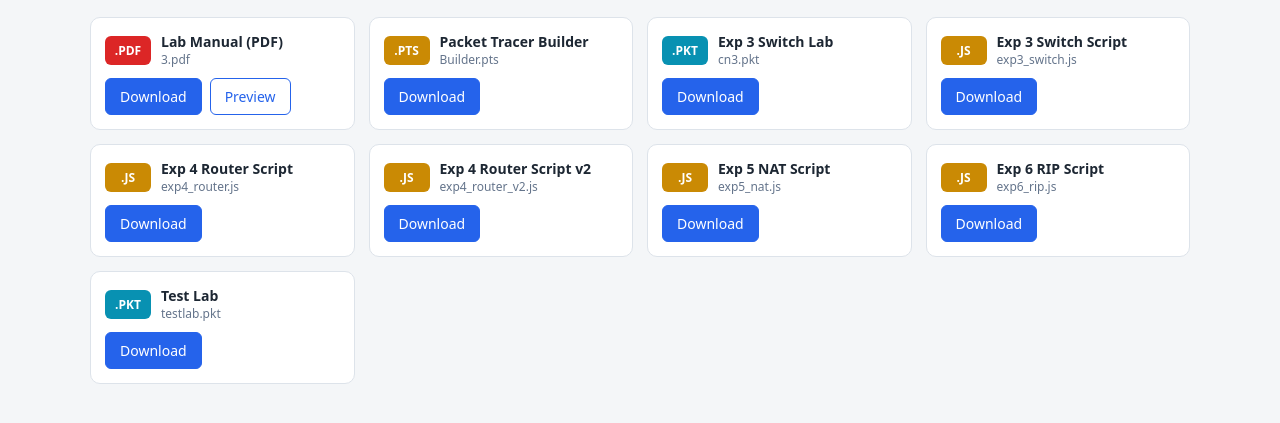
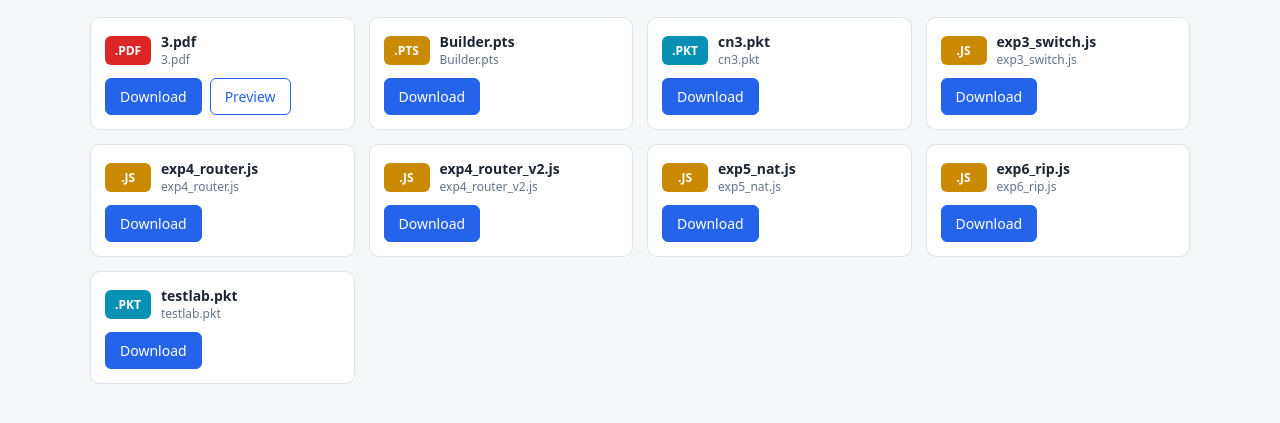
Before and after one commit to delighttagwi/dsa08, a plain HTML site: page index.html in a window 1280 px wide. Shown: the part 61-484 px from the top of the page. Drawn offline with Linux system fonts and the light colour scheme.

Commit message:
Simplify FILES array by removing titles
Removed titles from file entries in the FILES array.

```diff
--- a/index.html
+++ b/index.html
@@ -48,15 +48,15 @@
    then set each src to the file name or path, e.g. "3.pdf" or "files/code.py".
    Any file type works. Add a title if you want a friendlier name. */
 const FILES = [
-  { title: "Lab Manual (PDF)",        src: "3.pdf" },
-  { title: "Packet Tracer Builder",   src: "Builder.pts" },
-  { title: "Exp 3 Switch Lab",        src: "cn3.pkt" },
-  { title: "Exp 3 Switch Script",     src: "exp3_switch.js" },
-  { title: "Exp 4 Router Script",     src: "exp4_router.js" },
-  { title: "Exp 4 Router Script v2",  src: "exp4_router_v2.js" },
-  { title: "Exp 5 NAT Script",        src: "exp5_nat.js" },
-  { title: "Exp 6 RIP Script",        src: "exp6_rip.js" },
-  { title: "Test Lab",                src: "testlab.pkt" }
+  { src: "3.pdf" },
+  { src: "Builder.pts" },
+  { src: "cn3.pkt" },
+  { src: "exp3_switch.js" },
+  { src: "exp4_router.js" },
+  { src: "exp4_router_v2.js" },
+  { src: "exp5_nat.js" },
+  { src: "exp6_rip.js" },
+  { src: "testlab.pkt" }
 ];
 
 const grid = document.getElementById("grid");
```
